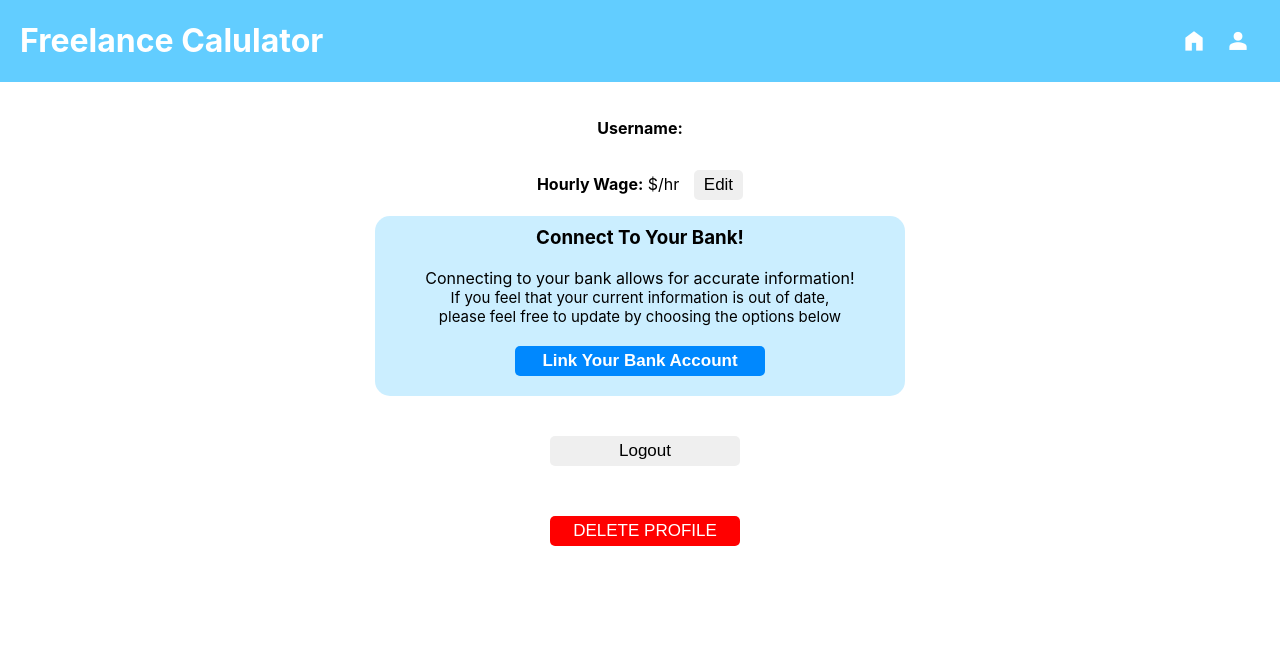
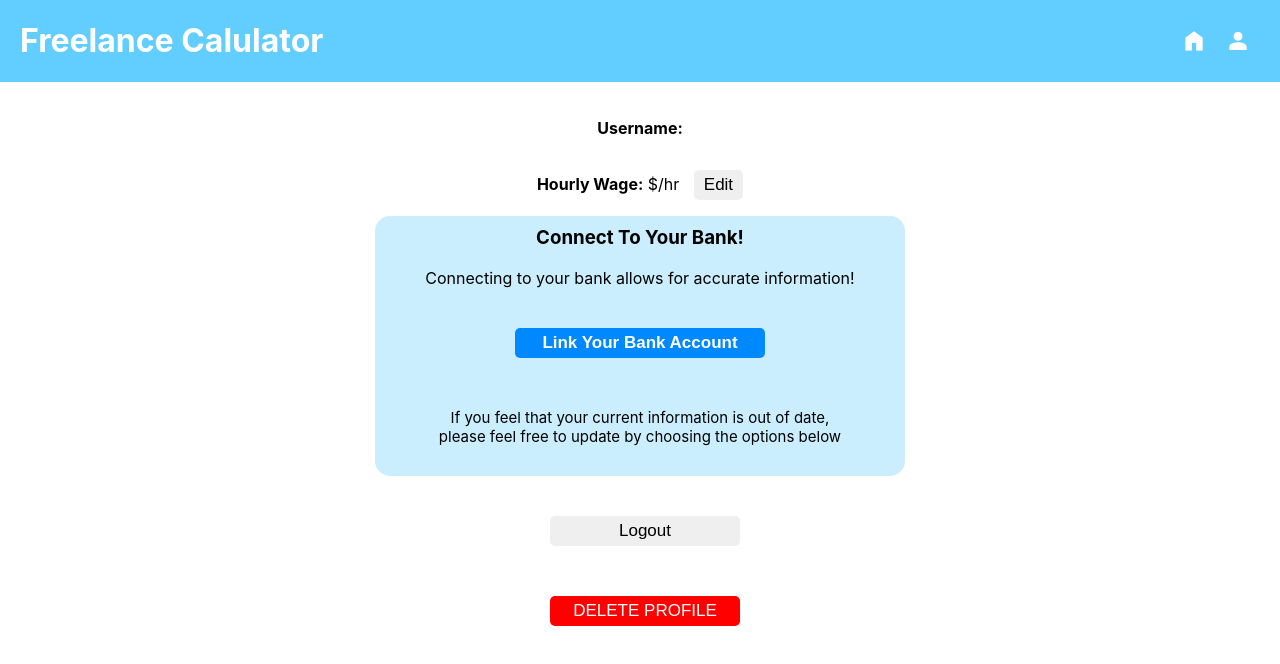
Before and after one commit to rlgallegos/freelance-calc, a React (Create React App) app in the folder client/: page /profile in a window 1280 px wide. Shown: the top 664 px of the page. Built offline with nearby package versions, Linux system fonts and the light colour scheme; no server answers.

Commit message:
finished

```diff
--- a/client/src/components/ConnectIncome.js
+++ b/client/src/components/ConnectIncome.js
@@ -11,7 +11,7 @@ function ConnectIncome({userInfo}) {
         .then(r => {
             if (r.ok) {
                 console.log('Income Correctly Linked')
-                setRefresh(!refresh)
+                setRefresh(true)
             } else {
                 console.log('Failed to Correctly Link')
             }
@@ -20,7 +20,7 @@ function ConnectIncome({userInfo}) {
 
     return (
         <div>
-            {!userInfo.user_token ? <button className="profileBtn" onClick={handleClick}>Initialize Plaid Account</button> : <p>Thank you for setting up a plaid accout!</p>}
+            {(!userInfo.user_token & !refresh) ? <button className="profileBtn" onClick={handleClick}>Initialize Plaid Account</button> : <p className="refresh">Thank you for setting up a plaid accout!</p>}
         </div>
     )
 }
--- a/client/src/components/Link.js
+++ b/client/src/components/Link.js
@@ -1,6 +1,6 @@
 import { usePlaidLink } from 'react-plaid-link';
 
-function Link({linkToken}) {
+function Link({linkToken, setThankYou, thankYou}) {
 
     // 'Set-Cookie','cross-site-cookie=bar; SameSite=None; Secure'
 
@@ -8,6 +8,7 @@ const { open, ready } = usePlaidLink({
   token: linkToken,
   onSuccess: (public_token, metadata) => {
     console.log('onSuccess callback successfully reached')
+    setThankYou(true)
     // send public_token to server
     fetch('/exchange_public_token', {
         method: "POST",
@@ -25,9 +26,14 @@ const { open, ready } = usePlaidLink({
 
 
 return (
-  <button className="profileBtn" onClick={() => open()} disabled={!ready}>
+  <>
+    <button className="profileBtn" onClick={() => open()} disabled={!ready}>
     Connect a bank account
   </button>
+  <br></br>
+  </>
+
+
 );
 
 }
--- a/client/src/components/Plaid.js
+++ b/client/src/components/Plaid.js
@@ -3,7 +3,7 @@ import Link from './Link';
 
 
 
-function Plaid() {
+function Plaid({setThankYou, thankYou}) {
     const [startLink, setStartLink] = useState(false)
     const [linkToken, setLinkToken] = useState(null);
 
@@ -33,8 +33,11 @@ function Plaid() {
 
     return(
       <div>
-        {linkToken && <Link linkToken={linkToken} />}
+        <br></br>
         <button className="profileBtn" onClick={handleStartLink}>Link Your Bank Account</button>
+        <br></br>
+        {linkToken && <Link thankYou={thankYou} setThankYou={setThankYou} linkToken={linkToken} />}
+        <br></br>
       </div>
     )
 };
--- a/client/src/components/Profile.js
+++ b/client/src/components/Profile.js
@@ -18,6 +18,10 @@ function Profile(){
     // const [startLink, setStartLink] = useState(false)
     const [userInfo, setUserInfo] = useState()
     // const [linkToken, setLinkToken] = useState(null)
+    const [thankYou, setThankYou] = useState(false)
+
+
+
     const navigate = useNavigate()
 
     useEffect(() => {
@@ -49,15 +53,17 @@ function Profile(){
                 <div className="buttonsContainer">
                     <h3 className="buttonsContainerText">Connect To Your Bank!</h3>
                     <div>Connecting to your bank allows for accurate information!</div>
+                    <br></br>
+                    {userInfo && <ConnectIncome userInfo={userInfo} />}
+                    <Plaid thankYou={thankYou} setThankYou={setThankYou} />
+                    <br></br>
                     <div className="buttonsContainerSubText">If you feel that your current information is out of date,</div>
                     <div className="buttonsContainerSubText">please feel free to update by choosing the options below</div>
                     <br/>
-                    <Plaid />
+
+                    {thankYou && <p>Thank you for linking your account!</p>}
                     {userInfo && <UpdateIncome username={userInfo.username} />}
-                    {userInfo && <ConnectIncome userInfo={userInfo} />}
                     {userInfo && <UpdateExpenseButton username={userInfo.username} /> }
-                    {/* Move this to the correct location */}
-                    {/* <button onClick={handleStartLink}>Click Me to Start the whole Plaid stuff</button>       */}
                 </div>
                 <div className="buttonsContainerLower">
                     <LogoutButton />
```
Also changed, not shown: 1 other file (tests, documents, lock files or other folders).
